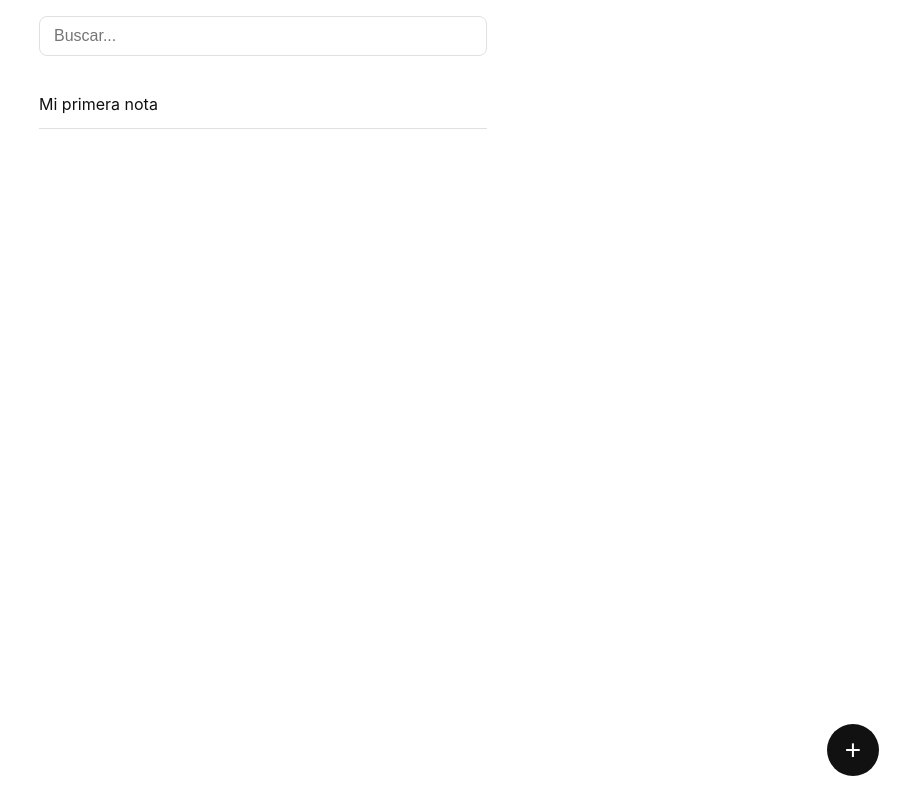
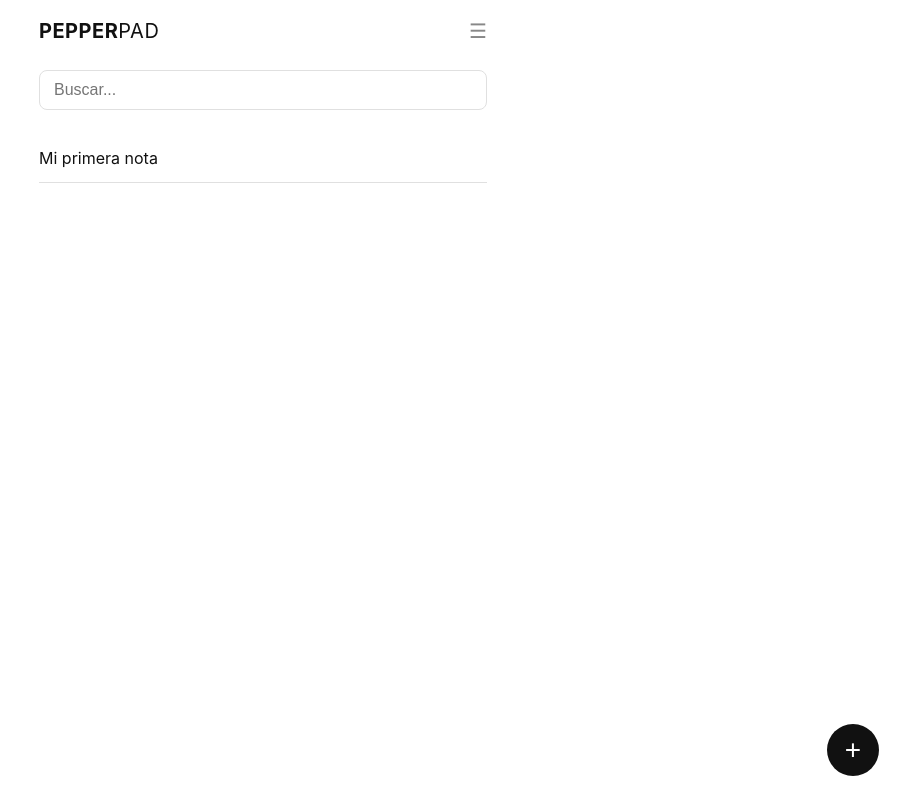
Before and after one commit to deshollinador/pepperpad, a React (Vite) app: page / in a window 1280 px wide. Shown: the whole page, without its empty margins (377-1280 px from the left). Built offline with nearby package versions, Linux system fonts and the light colour scheme.

Commit message:
header con logo en pantalla principal

```diff
--- a/src/components/NoteList.jsx
+++ b/src/components/NoteList.jsx
@@ -27,6 +27,31 @@ function NoteList({ notes, onSelectNote, onCreateNote, onDeleteNote, onDuplicate
 
   return (
     <div onClick={() => setContextMenu(null)}>
+      <div style={{
+        display: 'flex',
+        justifyContent: 'space-between',
+        alignItems: 'center',
+        marginBottom: '24px'
+      }}>
+        <span style={{
+          fontSize: '20px',
+          fontWeight: 'bold',
+          letterSpacing: '0.5px'
+        }}>
+          <span>PEPPER</span><span style={{ fontWeight: '400' }}>PAD</span>
+        </span>
+
+        <button style={{
+          background: 'none',
+          border: 'none',
+          cursor: 'pointer',
+          fontSize: '20px',
+          color: 'var(--color-text-light)'
+        }}>
+          ☰
+        </button>
+      </div>
+
       <div style={{ marginBottom: '24px' }}>
         <input
           type="text"
```
